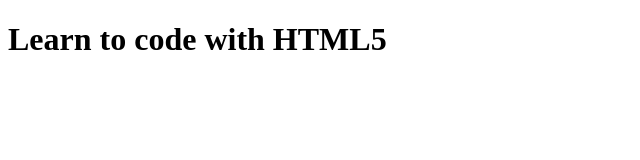
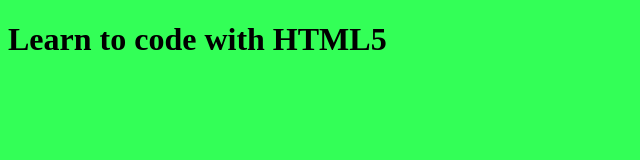
Before and after one commit to banbansolt/web1project, a plain HTML site: page 0306/01.html in a window 1280 px wide. Shown: the whole page, without its empty margins (0-640 px from the left). Drawn offline with Linux system fonts and the light colour scheme.

Commit message:
Add background color transitions to dynamic messages

```diff
--- a/0306/01.html
+++ b/0306/01.html
@@ -14,10 +14,17 @@
             "Style your pages with CSS3",
             "Enhance functionality with JavaScript"
         ];
+        const colors = [
+            "#FF5733", // Red
+            "#33FF57", // Green
+            "#3357FF", // Blue
+            "#FF33A1"  // Pink
+        ];
         let index = 0;
         setInterval(() => {
             index = (index + 1) % messages.length;
             document.getElementById("dynamic-content").innerText = messages[index];
+            document.body.style.backgroundColor = colors[index];
         }, 3000);
     </script>
 </body>
```
